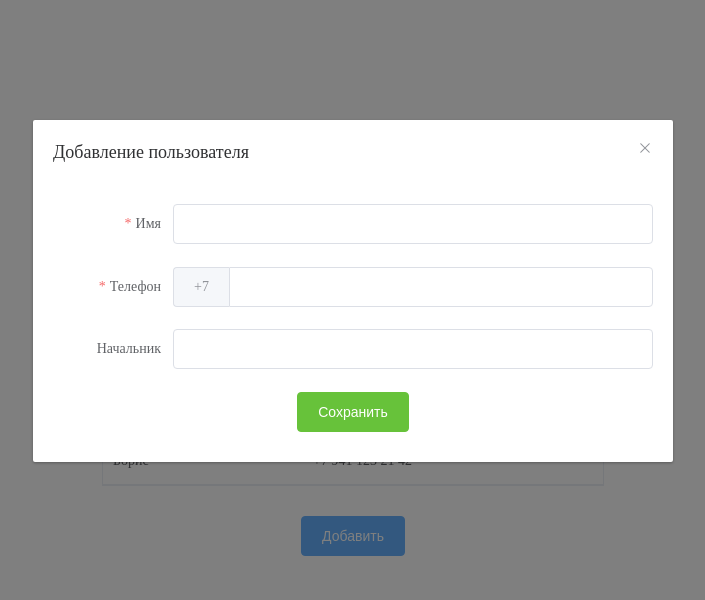
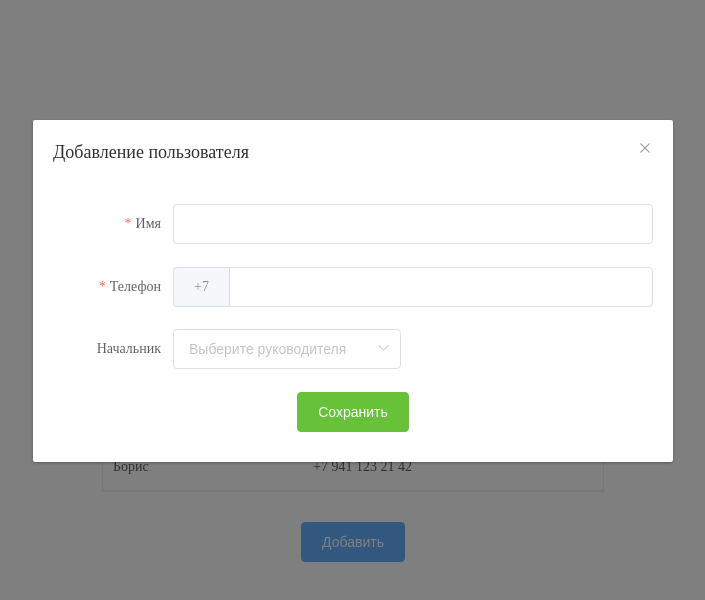
Before and after one commit to sashafdtv/vue-test-table, a Vue app: page / in a window 1280 px wide. Both pictures are taken after a click on the button "Добавить". Shown: the top 600 px of the page, without its empty margins (287-992 px from the left). Built offline with nearby package versions, Linux system fonts and the light colour scheme.

Commit message:
Дочерние элементы в таблице

```diff
--- a/src/components/Form.vue
+++ b/src/components/Form.vue
@@ -1,3 +1,4 @@
+
 <template>
   <el-form
     ref="form"
@@ -22,7 +23,15 @@
     </el-form-item>
 
     <el-form-item label="Начальник">
-      <el-input v-model="form.head"/>
+      <el-select
+        v-model="form.head"
+        placeholder="Выберите руководителя">
+        <el-option
+          v-for="item in headsList"
+          :key="item.id"
+          :label="item.name"
+          :value="item.id"/>
+      </el-select>
     </el-form-item>
 
     <div class="button-wrapper">
@@ -39,22 +48,28 @@
 <script>
 export default {
   name: 'Modal',
-  model: {
-    visibleModal: false
-  },
   props: {
     value: {
       type: Boolean,
       default: false
+    },
+
+    headsList: {
+      type: Object,
+      default () {
+        return {}
+      }
     }
   },
   data () {
     return {
+      /* Данные формы */
       form: {
         name: '',
         phone: '',
         head: ''
       },
+      /* Правила валидации */
       rules: {
         name: [
           {required: true, message: 'Пожалуйста, введите имя', trigger: 'blur'}
@@ -72,9 +87,12 @@ export default {
     onSubmit () {
       this.$refs['form'].validate(async (valid) => {
         if (valid) {
+          /* Отравка данных формы в Table.vue */
           this.$emit('submit', {
             name: this.form.name,
-            phone: this.transformNumber(this.form.phone)
+            phone: this.form.phone,
+            head: this.form.head,
+            children: []
           })
 
           /* Обнуляем значения form */
@@ -85,11 +103,6 @@ export default {
           return false
         }
       })
-    },
-
-    /* Трансформация номера перед отравкой в Table.vue */
-    transformNumber (number) {
-      return '+7' + ' ' + number.slice(0, 3) + ' ' + number.slice(3, 6) + ' ' + number.slice(6, 8) + ' ' + number.slice(8, 10)
     }
   }
 }
--- a/src/components/Table.vue
+++ b/src/components/Table.vue
@@ -3,11 +3,13 @@
     <!-- Таблица -->
     <el-table
       :data="tableData"
-      style="width: 100%">
+      style="width: 100%"
+      row-key="id">
       <el-table-column
         prop="name"
         label="Имя"
-        width="200"/>
+        width="200"
+        sortable/>
       <el-table-column
         prop="phone"
         label="Телефон"
@@ -26,6 +28,7 @@
       :visible.sync="visibleModal"
       title="Добавление пользователя">
       <Form
+        :headsList="tableData"
         @submit="addUser"
       />
     </el-dialog>
@@ -45,34 +48,48 @@ export default {
     return {
       visibleModal: false,
       tableData: [{
+        id: 1,
         name: 'Марина',
-        phone: '+7 941 123 21 42'
+        phone: '+7 941 123 21 42',
+        children: []
       }, {
+        id: 2,
         name: 'Петр',
-        phone: '+7 941 123 21 42'
+        phone: '+7 941 123 21 42',
+        children: []
       }, {
+        id: 3,
         name: 'Алексей',
-        phone: '+7 941 123 21 42'
+        phone: '+7 941 123 21 42',
+        children: []
       }, {
+        id: 4,
         name: 'Борис',
-        phone: '+7 941 123 21 42'
+        phone: '+7 941 123 21 42',
+        children: []
       }]
     }
   },
 
   methods: {
-    /**
-     * @param {object} data
-     */
+    /* Добавление нового пользователя */
     addUser (data) {
-      /* Закрываем модалку при сабмите */
-      this.visibleModal = false
-      return this.tableData.push(data)
+      /* Добавляем необходимые данные для пользователя */
+      data.id = this.tableData.length + 1
+      data.phone = this.transformNumber(data.phone)
+      if (data.head) {
+        this.tableData.find(user => user.id === data.head).children.push(data)
+      } else {
+        return this.tableData.push(data)
+      }
     },
 
-    /**
-     * Метод меняет видимость модалки (октрывает/закрывает)
-     */
+    /* Трансформация номера перед добавлением в модель */
+    transformNumber (number) {
+      return '+7' + ' ' + number.slice(0, 3) + ' ' + number.slice(3, 6) + ' ' + number.slice(6, 8) + ' ' + number.slice(8, 10)
+    },
+
+    /* Метод меняет видимость модалки (октрывает/закрывает) */
     changeModalVisibility () {
       this.visibleModal = !this.visibleModal
     }
--- a/src/main.js
+++ b/src/main.js
@@ -1,5 +1,3 @@
-// The Vue build version to load with the `import` command
-// (runtime-only or standalone) has been set in webpack.base.conf with an alias.
 import Vue from 'vue'
 import App from './App'
 import Element from 'element-ui'
```
